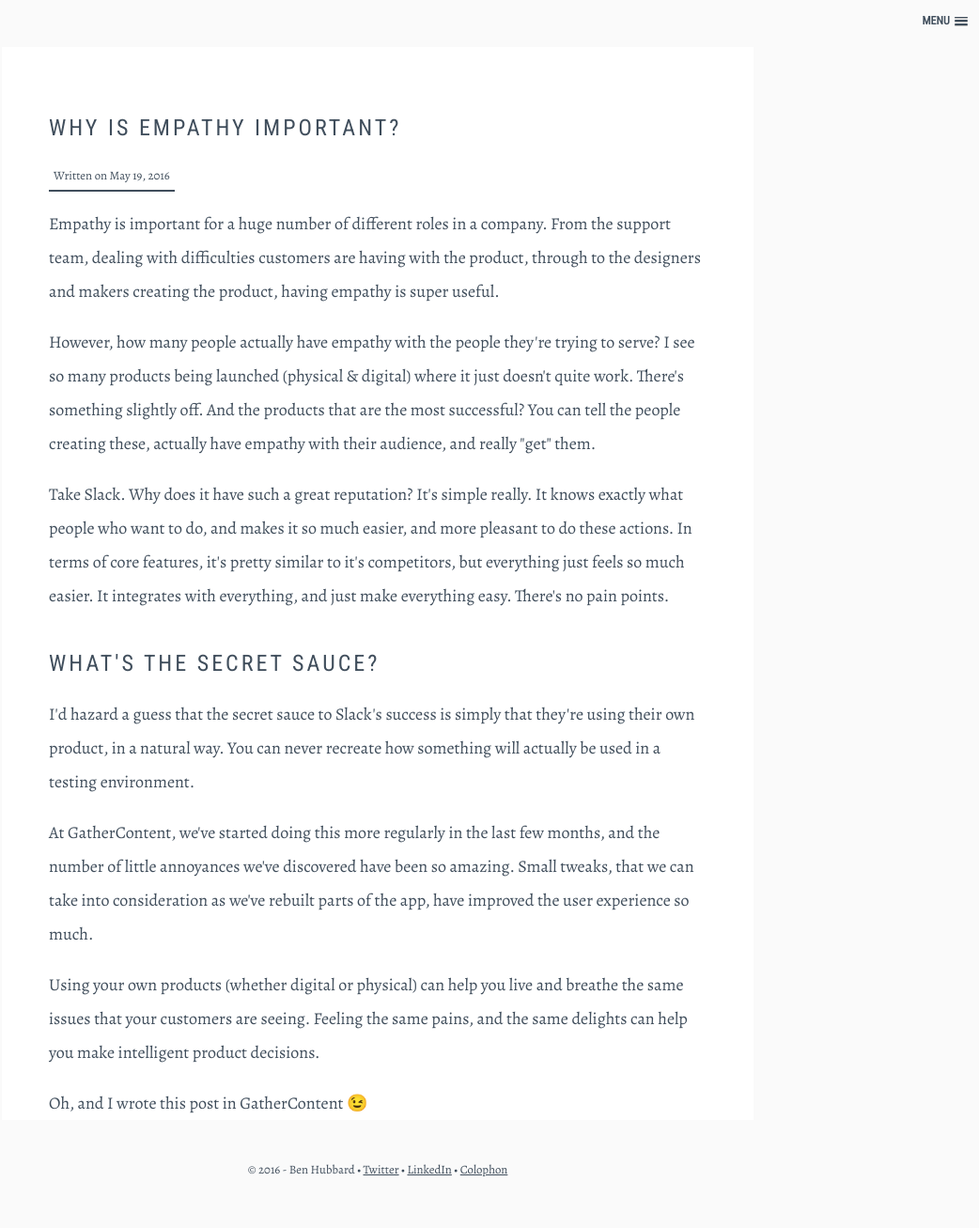
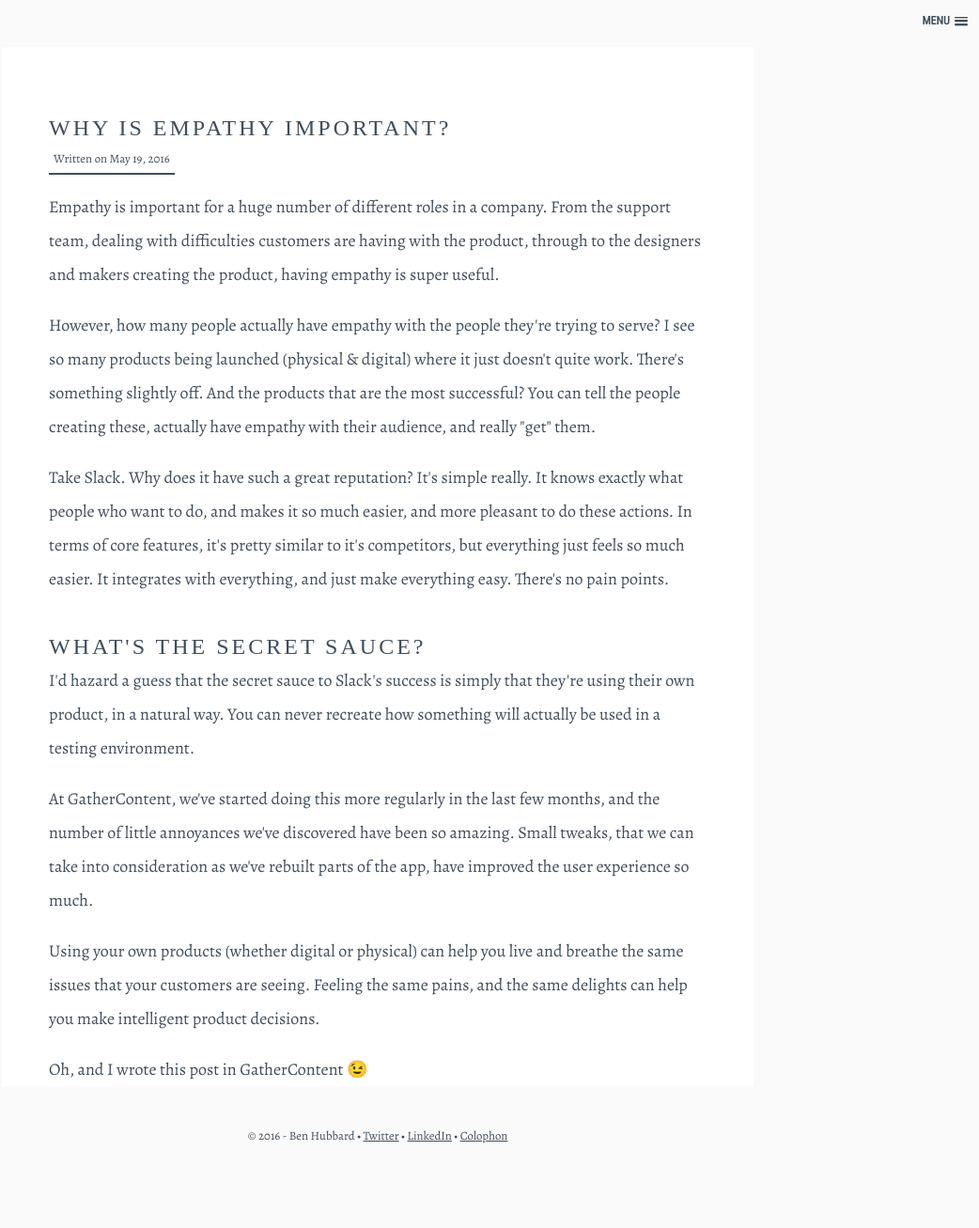
Before and after one commit to benhubbard434/benhubbard, a Jekyll site: the page built from _posts/2016-05-19-why-is-empathy-important.html, in a window 1280 px wide. Shown: the whole page at 94% size, without its empty margins (238-1280 px from the left). Built offline with Jekyll 4.4.1, drawn with Linux system fonts in a browser that asks for light colours; nearby versions of some CDN libraries; after the commit the page ends 1271 px from its top, so only the background shows below that.

Commit message:
Update app.css

```diff
--- a/assets/css/app.css
+++ b/assets/css/app.css
@@ -33,7 +33,7 @@
 		}
 		h1, h2 {
 			font-size: 1.5em;
-			font-family: 'Roboto Condensed', sans-serif;
+			font-family:SharpUnity,Helvetica Neue,Helvetica,Roboto,Arial,sans-serif
 			margin-bottom: 18px;
 			color: #404e5c;
 			line-height: 1.5;
```
